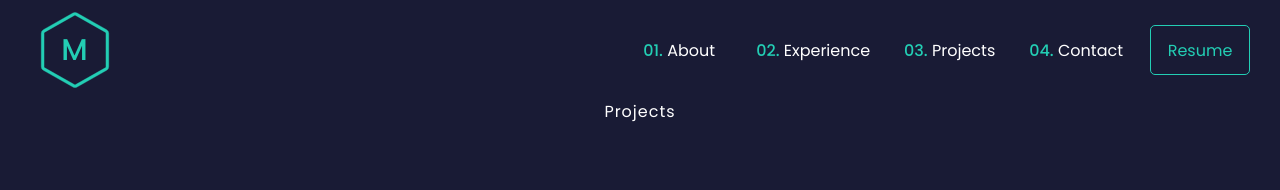
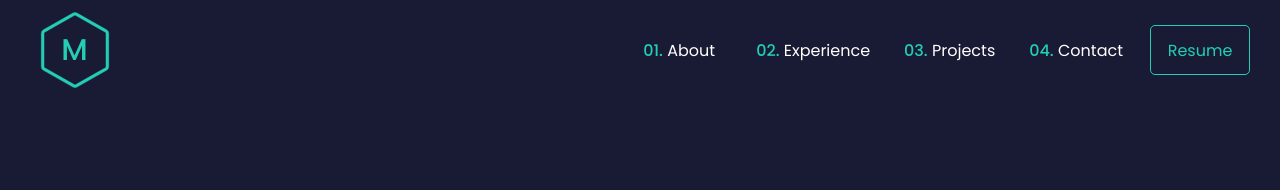
Before and after one commit to CornyCapacitor/portfolio, a React (Vite) app: page /projects in a window 1280 px wide. Shown: the top 190 px of the page. Built offline with nearby package versions, Linux system fonts and the light colour scheme.

Commit message:
projects setup

```diff
--- /dev/null
+++ b/src/components/Projects.css
@@ -0,0 +1,10 @@
+.projects {
+  font-family: Poppins, Roboto, Arial, Helvetica, sans-serif;
+  display: flex;
+  align-items: center;
+  justify-content: center;
+  flex-direction: column;
+  box-sizing: border-box;
+  padding: 100px;
+  width: 100%;
+}
--- a/src/components/Projects.tsx
+++ b/src/components/Projects.tsx
@@ -1,3 +1,5 @@
+import './Projects.css'
+
 export const Projects = () => {
   return (
     <div className="projects">Projects</div>
```
